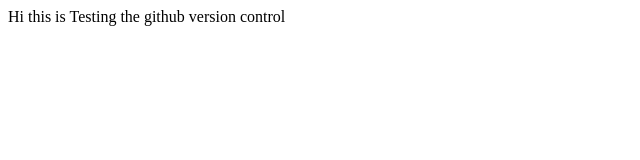
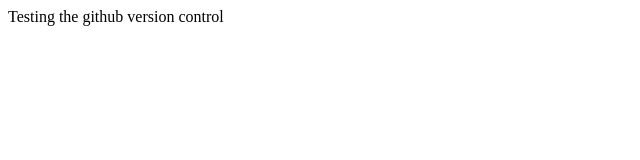
Before and after one commit to jiyo2sharecode/test.git.demo, a plain HTML site: page WebContent/index.html in a window 1280 px wide. Shown: the whole page, without its empty margins (0-640 px from the left). Drawn offline with Linux system fonts and the light colour scheme.

Commit message:
Revert "more changes in index.html"
This reverts commit 825ef6f5402abdfed2f98eee3feac705527b4b15.

```diff
--- a/WebContent/index.html
+++ b/WebContent/index.html
@@ -5,6 +5,6 @@
 <title>Test GIT HUB</title>
 </head>
 <body>
-Hi this is
+
 Testing the github version control</body>
 </html>
```
